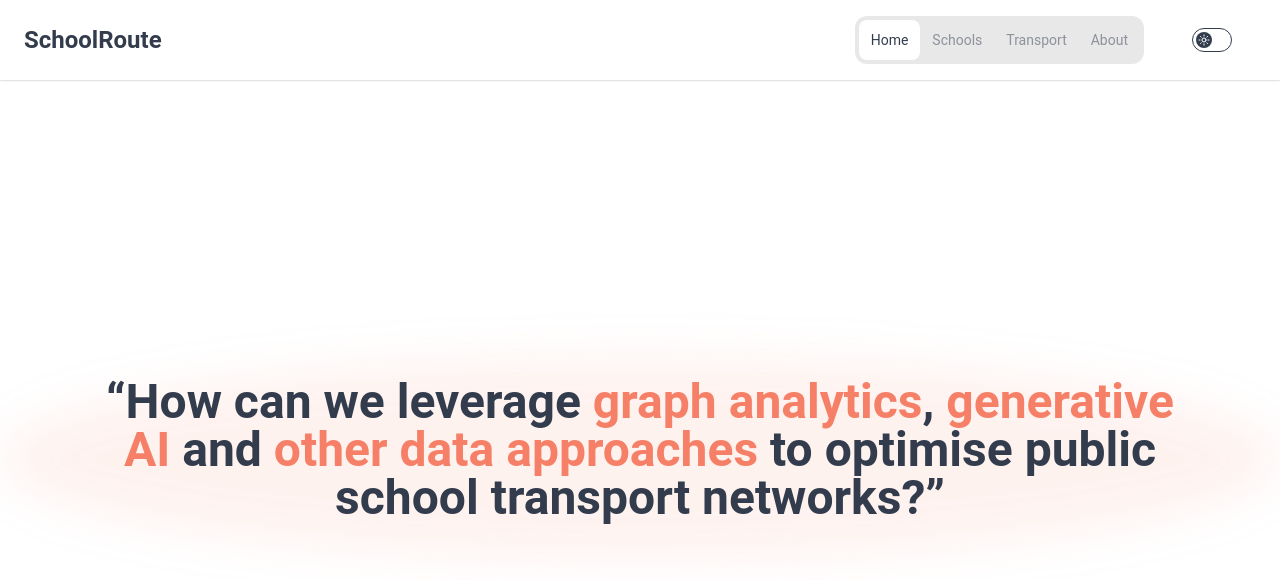
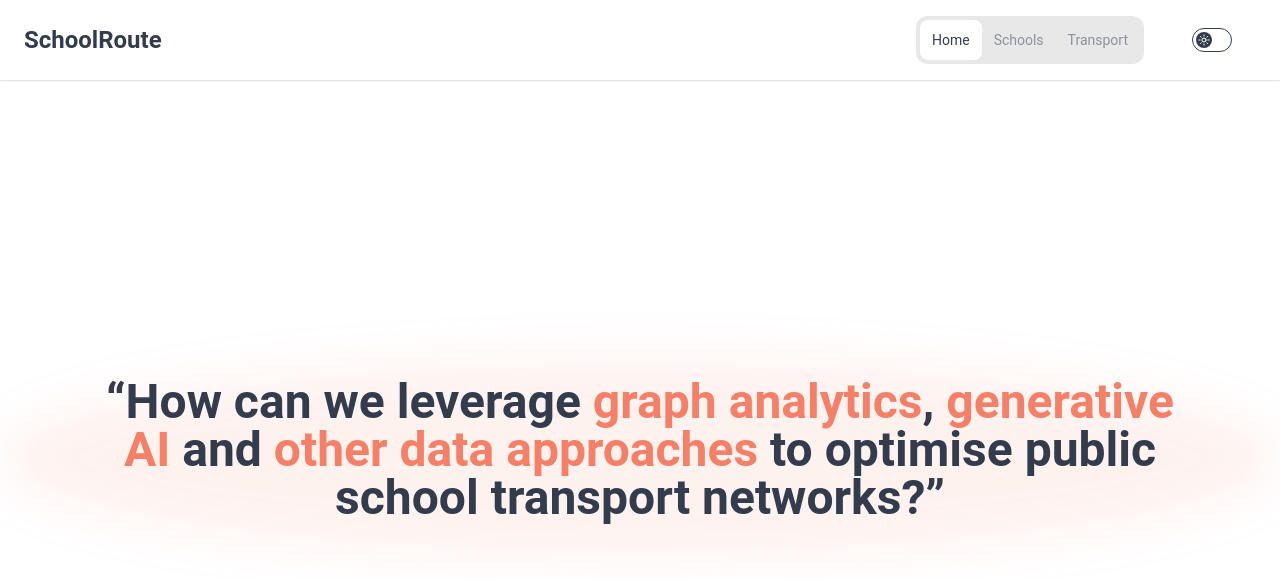
Before and after one commit to CobaltBlueTarantula/SchoolRoute, a SvelteKit app in the folder schoolroute/: page / in a window 1280 px wide. Shown: the top 580 px of the page. Built offline with nearby package versions, Linux system fonts and the light colour scheme.

Commit message:
Use static router and preprocessing

```diff
--- a/schoolroute/src/components/navbar/NavbarContents.svelte
+++ b/schoolroute/src/components/navbar/NavbarContents.svelte
@@ -1,12 +1,13 @@
 <script>
   import { page } from "$app/stores";
+  import { base } from "$app/paths";
+
   export let isList = false;
 
   const tabs = [
-    { name: 'Home', href: '/' },
-    { name: 'Schools', href: '/schools' },
-    { name: 'Transport', href: '/transport' },
-    { name: 'About', href: '/about' }
+    { name: 'Home', href: `${base}/` },
+    { name: 'Schools', href: `${base}/schools` },
+    { name: 'Transport', href: `${base}/transport` }
   ];
 </script>
 
--- /dev/null
+++ b/schoolroute/src/routes/+layout.ts
@@ -0,0 +1,2 @@
+export const prerender = true;
+export const trailingSlash = 'always';
--- a/schoolroute/src/routes/about/+page.svelte
+++ /dev/null
@@ -1 +0,0 @@
-<h1>we cool beans</h1>
--- a/schoolroute/svelte.config.js
+++ b/schoolroute/svelte.config.js
@@ -1,12 +1,28 @@
-import adapter from '@sveltejs/adapter-auto';
+import adapter from '@sveltejs/adapter-static';
+import { vitePreprocess } from '@sveltejs/vite-plugin-svelte';
 
 /** @type {import('@sveltejs/kit').Config} */
 const config = {
+	// Consult https://svelte.dev/docs/kit/integrations
+	// for more information about preprocessors
+	preprocess: vitePreprocess(),
+
 	kit: {
-		// adapter-auto only supports some environments, see https://svelte.dev/docs/kit/adapter-auto for a list.
-		// If your environment is not supported, or you settled on a specific environment, switch out the adapter.
-		// See https://svelte.dev/docs/kit/adapters for more information about adapters.
-		adapter: adapter()
+		appDir: 'app',
+		adapter: adapter({
+			pages: 'build',
+			assets: 'build',
+			fallback: '404.html'
+		}),
+		paths: {
+			base: process.env.NODE_ENV === 'production' ? '/SchoolRoute' : ''
+		},
+		prerender: {
+    		handleHttpError: ({ status }) => {
+      			if (status === 404) return;  // ignore base mismatch
+      			return true;
+    		}
+  		}
 	}
 };
 
```
Also changed, not shown: schoolroute/package.json (+6 -2 lines), 38 other files (tests, documents, lock files or other folders).
